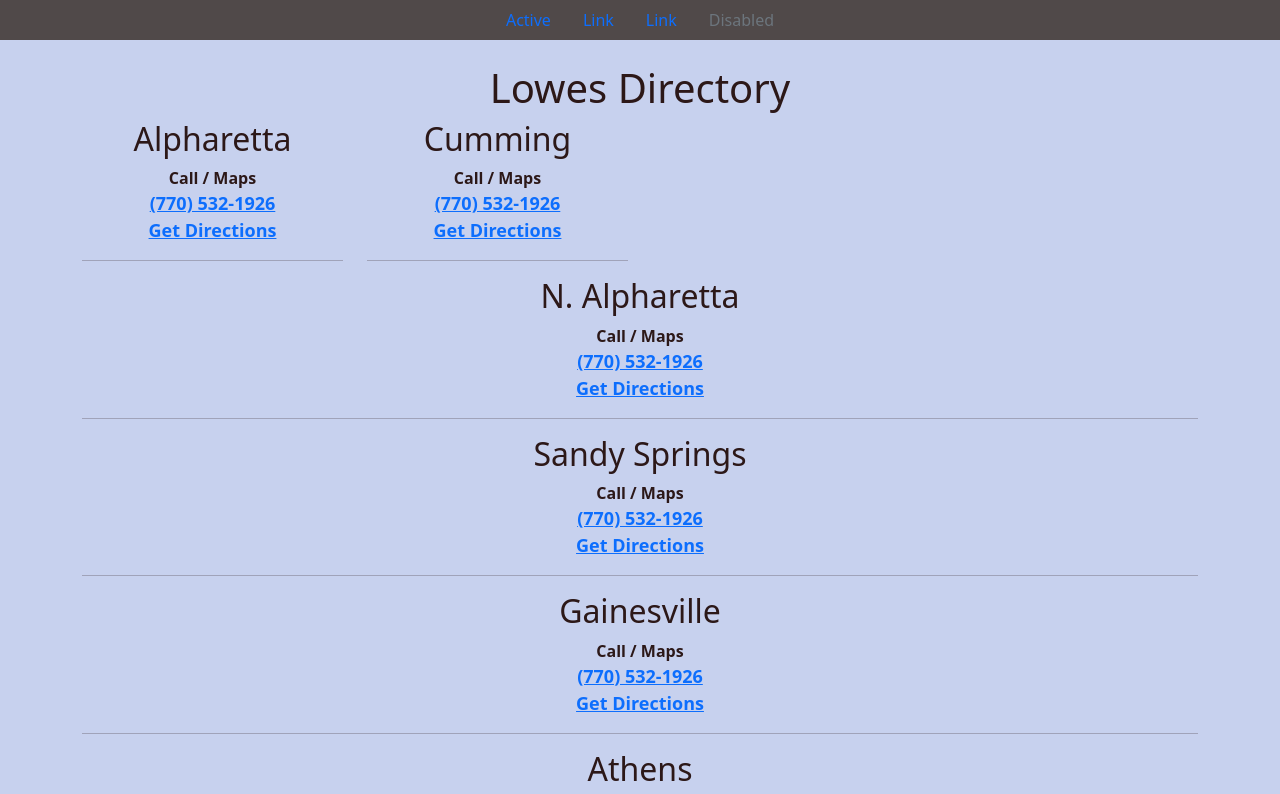
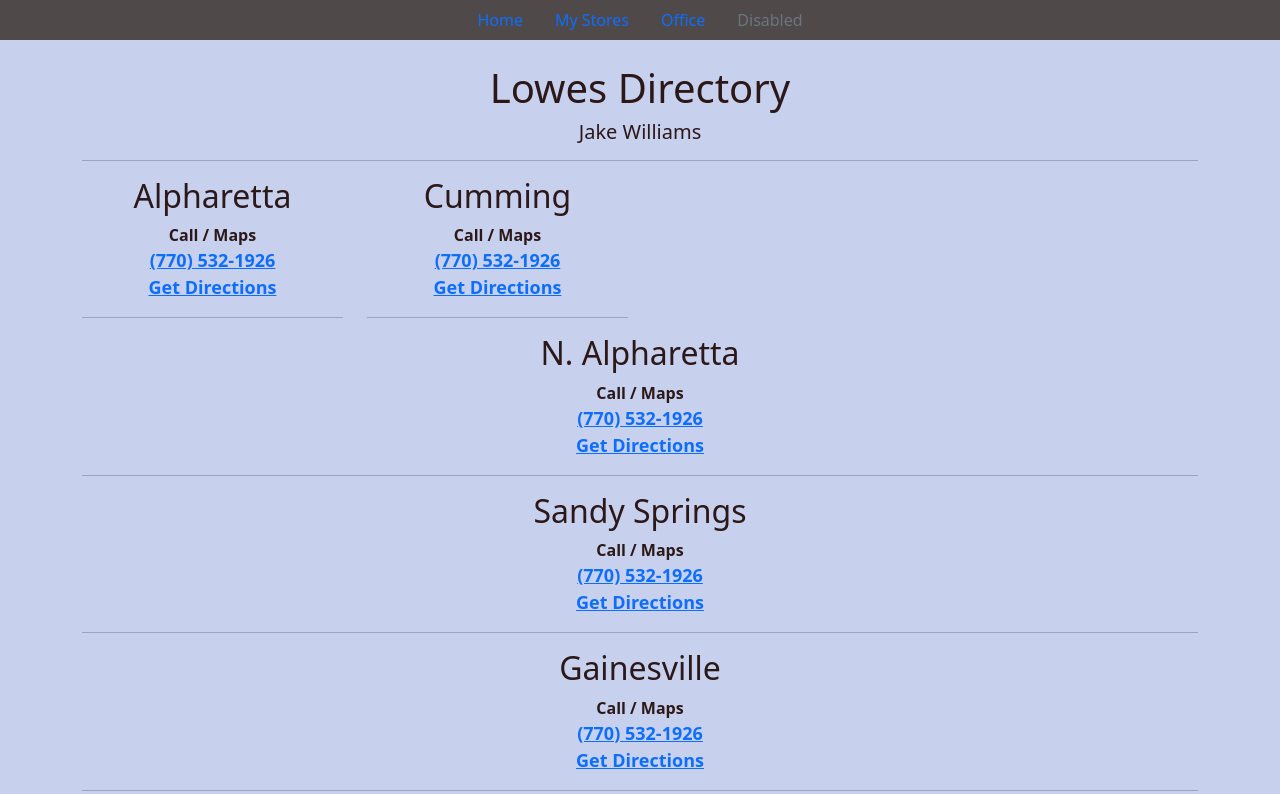
Before and after one commit to jwilly117/lowesTest, a plain HTML site: page index.html in a window 1280 px wide. Shown: the top 794 px of the page. Drawn offline with nearby package versions, Linux system fonts and the light colour scheme.

Commit message:
Adding name and changing top links

```diff
--- a/index.html
+++ b/index.html
@@ -29,13 +29,13 @@
 <body>
     <ul class="nav justify-content-center">
         <li class="nav-item">
-          <a class="nav-link active" aria-current="page" href="#">Active</a>
+          <a class="nav-link active" aria-current="page" href="#">Home</a>
         </li>
         <li class="nav-item">
-          <a class="nav-link" href="#">Link</a>
+          <a class="nav-link" href="#">My Stores</a>
         </li>
         <li class="nav-item">
-          <a class="nav-link" href="#">Link</a>
+          <a class="nav-link" href="#">Office</a>
         </li>
         <li class="nav-item">
           <a class="nav-link disabled" href="#" tabindex="-1" aria-disabled="true">Disabled</a>
@@ -45,6 +45,8 @@
     <div class="container">
       <br>
       <h1>Lowes Directory</h1>
+      <h5>Jake Williams</h5>
+      <hr>
 
       <!-- Create a column  -->
       <div class="row">
```
